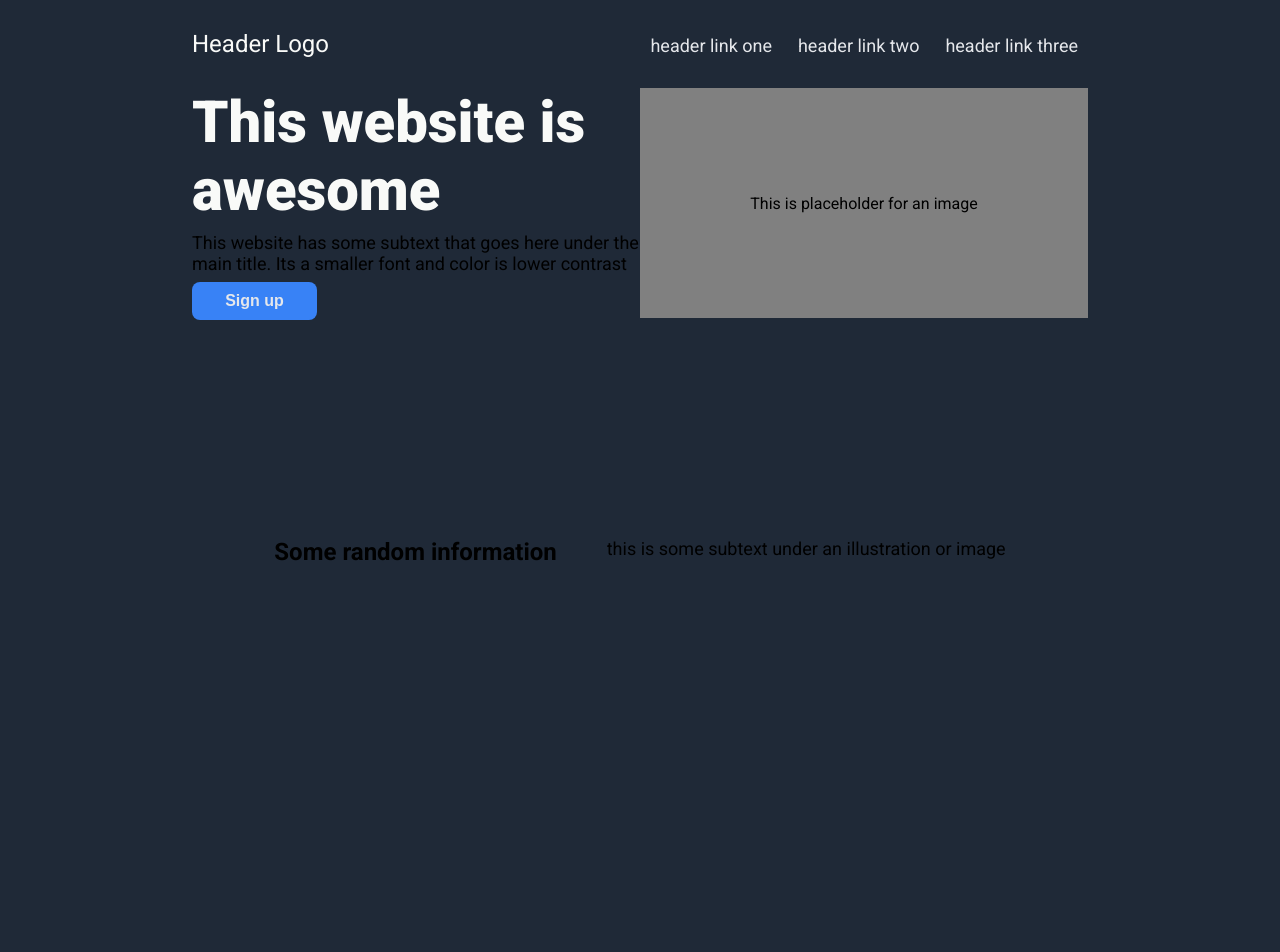
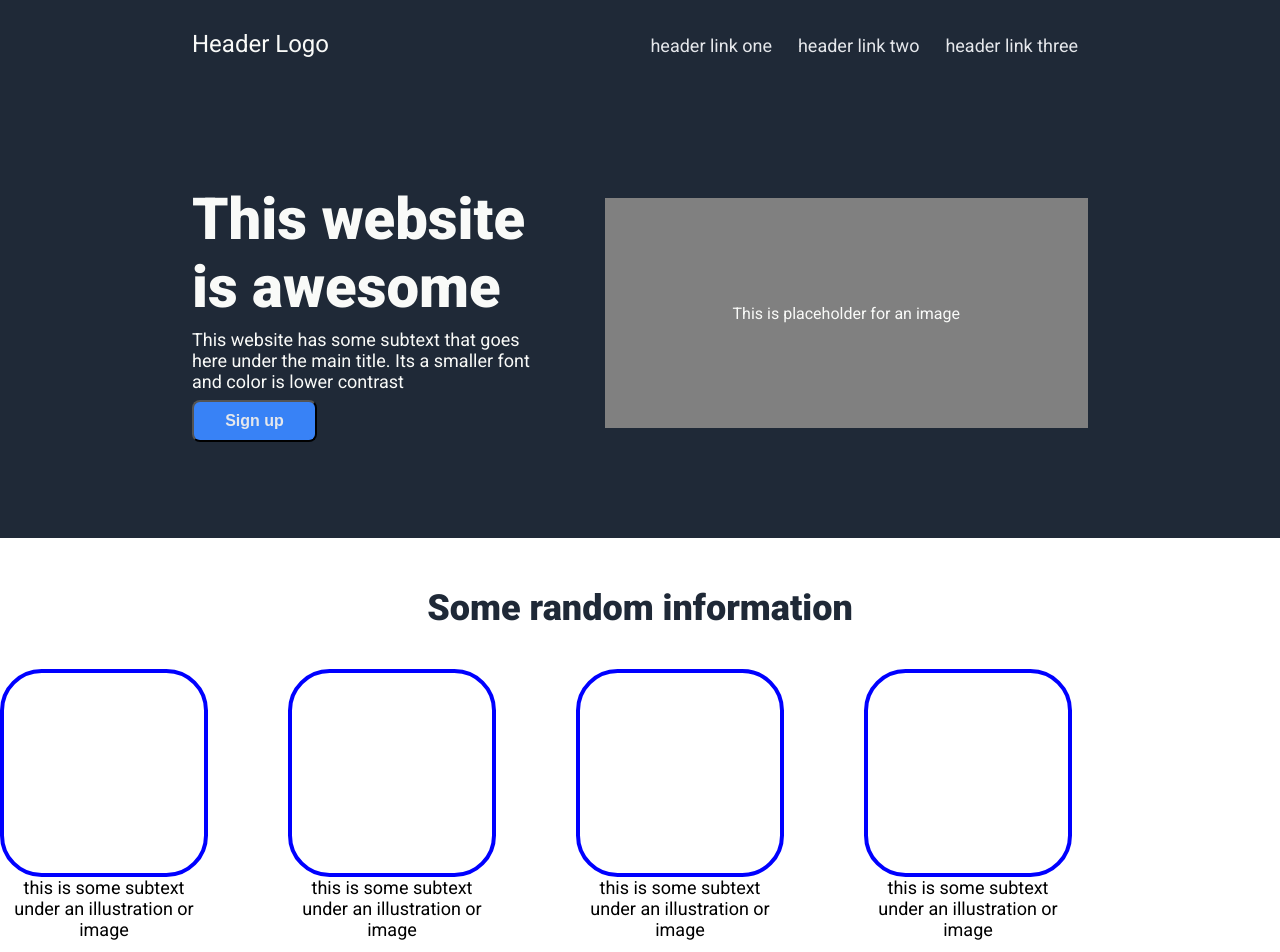
Before and after one commit to Fenikend/Project-Landing-Page, a plain HTML site: page index.html in a window 1280 px wide. Shown: the top 952 px of the page. Drawn offline with Linux system fonts and the light colour scheme.

Commit message:
Complete second section, add styles

```diff
--- a/index.html
+++ b/index.html
@@ -22,7 +22,7 @@
     </div>
     <div class="body">
         <div class="section black">
-            <div class="subsection ">
+            <div class="subsection black">
                 <div class="text-placeholder">
                     <h1>This website is awesome</h1>
                     <p>This website has some subtext that goes here under the main title. Its a smaller font and color is lower contrast</p>
@@ -32,9 +32,21 @@
             </div>
 
         </div>
-        <div class="section black">
+        <div class="section white info">
             <h2>Some random information</h2>
             <div class="images">
+                <div class="image-container">
+                    <div class="img"></div>
+                    <p>this is some subtext under an illustration or image</p>
+                </div>
+                <div class="image-container">
+                    <div class="img"></div>
+                    <p>this is some subtext under an illustration or image</p>
+                </div>
+                <div class="image-container">
+                    <div class="img"></div>
+                    <p>this is some subtext under an illustration or image</p>
+                </div>
                 <div class="image-container">
                     <div class="img"></div>
                     <p>this is some subtext under an illustration or image</p>
--- a/style.css
+++ b/style.css
@@ -1,23 +1,22 @@
-*{
-    padding: 0;
-    margin: 0;
-    overflow:hidden;
-    border : 0px;
+* {
+  margin: 0;
+  padding: 0;
+
 }
 a{
     text-decoration: none;
 }
 body{
 
-    min-height: 100vh;
+
     font-family: 'Roboto';
     display: flex;
     flex-direction: column;
-    font-size: ;
 
 
 
 }
+
 p{
     font-size: 18px;
 }
@@ -54,7 +53,7 @@ p{
    width: 100%;
    display: flex;
    justify-content: center;
-   gap: 50px;
+   align-items: center;
    margin: 0;
    min-height: 450px;
    flex: 1;
@@ -62,13 +61,16 @@ p{
 .subsection{
     width: 70%;
     display: flex;
-    align-items: stretch;
+    justify-content: space-between;
+    align-items: center;
+    gap: 50px;
 }
+
 .text-placeholder{
     display: flex;
     flex-direction: column;
     gap: 8px;
-    width: 50%;
+    flex-basis: 450px;
 
 }
 h1{
@@ -87,20 +89,46 @@ h1{
     font-weight: 900;
 }
 .image-placeholder{
-    width: 50%;
+    width: 600px;
     height: 230px;
     background-color: gray;
     display: flex;
     align-items: center;
     justify-content: center;
 }
+
+.info{
+    flex-direction: column;
+}
+.info h2{
+    font-size: 36px;
+    color: #1f2937;
+    font-weight: 900;
+    margin-bottom: 40px;
+}
+.images{
+    display: flex;
+    gap: 80px;
+}
+
+.image-container{
+    flex-basis: 160px;
+    text-align: center;
+}
+.img{
+    width: 200px;
+    height: 200px;
+    border: 4px blue solid;
+    border-radius: 20%;
+}
 .white{
     background-color: white;
-
 }
 .black{
     background-color: #1f2937;
+    color: #F9FAF8;
 }
 .grey{
     background-color: #E5E7Eb;
+    color: #1f2937;
 }
```
